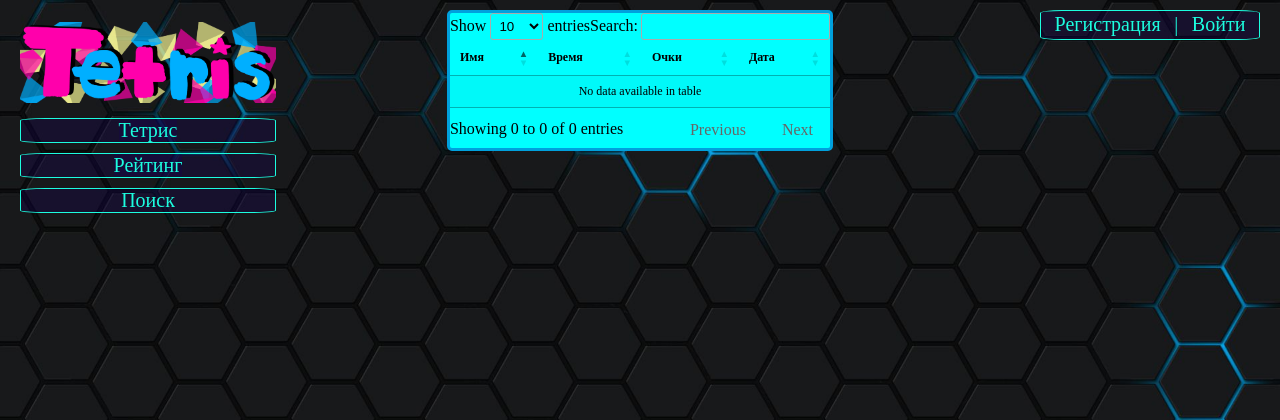
After one commit to linarus08/Tetris-JS, a Django app: template templates/game/rating.html in a window 1280 px wide. The commit adds this page. Shown: the top 420 px of the page. Run offline with Django 3.2, Linux system fonts and the light colour scheme; the template is opened without the code that fills it, so the values that code supplies are empty; some libraries are stand-ins or nearby versions.

Commit message:
16/06/2024-2

```diff
--- a/game/urls.py
+++ b/game/urls.py
@@ -1,7 +1,7 @@
 from django.urls import path, include
 
 from game import views
-from game.views import RegisterUser, LoginUser, logout_user, GameAPIView
+from game.views import RegisterUser, LoginUser, logout_user, GameAPIView, rating_page, UserProfileView
 
 urlpatterns = [
     path('', views.game_page, name='home'),
@@ -9,6 +9,7 @@ urlpatterns = [
     path('register/', RegisterUser.as_view(), name='register'),
     path('login/', LoginUser.as_view(), name='login'),
     path('logout/', logout_user, name='logout'),
+    path('rating/', rating_page, name='rating'),
     path('api/v1/gamelist/', GameAPIView.as_view()),
 
 ]
--- /dev/null
+++ b/static/game/css/rating.css
@@ -0,0 +1,16 @@
+#rating {
+    width: 400px;
+    margin: 0;
+}
+
+#box {
+    background-color: aqua;
+}
+
+th, td {
+    font-size: 12px;
+}
+
+.table-points {
+    display: none;
+}
--- a/static/game/css/style.css
+++ b/static/game/css/style.css
@@ -47,7 +47,7 @@ body {
     text-align: center;
 }
 
-#link-home {
+#link-home, #rating, #profile {
     font-size: 20px;
     color: rgb(28, 253, 223);
     margin-top: 10px;
@@ -106,11 +106,11 @@ body {
 .playing-field {
     grid-column: 2;
     grid-row: 2;
+    width: fit-content;
     height: fit-content;
     background-color: rgb(183, 255, 201);
     display: grid;
     grid-template-columns: repeat(10, 1fr);
-    width: fit-content;
 }
 
 .cell {
@@ -200,3 +200,9 @@ a {
     right: 50px;
     bottom: 100px;
 }
+
+.title-profile {
+    color: rgb(28, 253, 223);
+    font-size: 20px;
+    margin-top: 2px;
+}
--- a/static/game/js/main.js
+++ b/static/game/js/main.js
@@ -24,10 +24,10 @@ function updateTime() {
     }
     timer.setAttribute('value', `${hours.toString().padStart(2, '0')}:${minutes.toString().padStart(2, '0')}:${seconds.toString().padStart(2, '0')}`);
     timerData.setAttribute('value', `${hours.toString().padStart(2, '0')}:${minutes.toString().padStart(2, '0')}:${seconds.toString().padStart(2, '0')}`);
-    console.log(timer);
 }
 
 const pointsCell = $('body>section>div>input[type=text]:nth-child(2)')
+
 startGame.addEventListener("click", (e) => {
     // старт игры
     flag_2 = true
--- /dev/null
+++ b/static/game/js/rating.js
@@ -0,0 +1,23 @@
+
+let table = new DataTable('#myTable');
+
+
+$(document).ready(function () {
+    $('#name').click(function (e) {
+        // e.preventDefault();
+        console.log('12132');
+        $.ajax({
+            url: 'http://127.0.0.1:8000/rating/',
+            type: 'GET',
+            data: {
+                name: 'name'
+            },
+            success: function (games) {
+                for (i in games) {
+                    console.log(i.userName);
+                }
+                // window.location.reload();
+            }
+        })
+    })
+});
--- a/templates/game/index.html
+++ b/templates/game/index.html
@@ -27,11 +27,8 @@
             <img src="{% static 'game/img/logo.png' %}" alt="logo">
         </div>
         <ul class="list-menu">
-            <li><a href="{% url 'home' %}"><span id="link-home">Главная</span></a></li>
-            <li>Тетрис</li>
-            <li>Профиль</li>
-            <li>Игроки</li>
-            <li>Рейтинг</li>
+            <li><a href="{% url 'home' %}"><span id="link-home">Тетрис</span></a></li>
+            <li><a href="{% url 'rating' %}"><span id="rating">Рейтинг</span></a></li>
             <li>Поиск</li>
         </ul>
     </nav>
@@ -269,22 +266,22 @@
         <section>
             <div class="table-points">
                 <p class="result-game">Очки:</p>
-                <input type="text" value="0">
+                <input type="text" value="0" readonly>
                 <br>
                 <p class="result-game">Время:</p>
-                <input id="timer" type="text" value="00:00:00">
+                <input id="timer" type="text" value="00:00:00" readonly>
                 <br>
                 <p class="result-game">Уровень:</p>
-                <input type="text">
+                <input type="text" readonly>
             </div>
         </section>
     {% endif %}
     <script src="//ajax.googleapis.com/ajax/libs/jquery/3.5.1/jquery.min.js"></script>
-    <script type="module" src="{% static 'game/js/classFigure.js' %}"></script>
-    <script type="module" src="{% static 'game/js/tetris.js' %}"></script>
-    <script type="module" src="{% static 'game/js/main.js' %}"></script>
 
     {% block scripts %}
+        <script type="module" src="{% static 'game/js/classFigure.js' %}"></script>
+        <script type="module" src="{% static 'game/js/tetris.js' %}"></script>
+        <script type="module" src="{% static 'game/js/main.js' %}"></script>
     {% endblock scripts %}
 </body>
 </html>
--- /dev/null
+++ b/templates/game/rating.html
@@ -0,0 +1,33 @@
+{% extends "game/index.html" %}
+{% load static %}
+{% block style %}
+  <link rel="stylesheet" href="{% static 'game/css/rating.css' %}" type="text/css">
+  <link rel="stylesheet" href="//cdn.datatables.net/2.0.8/css/dataTables.dataTables.min.css" type="text/css">
+{% endblock%}
+{% block content %}
+<table id="myTable" class="display">
+    <thead>
+        <tr>
+            <th>Имя</th>
+            <th>Время</th>
+            <th>Очки</th>
+            <th>Дата</th>
+        </tr>
+    </thead>
+    <tbody>
+      {% for game in games %}
+        <tr>
+            <td>{{ game.userName }}</td>
+            <td>{{ game.time_game }}</td>
+            <td>{{ game.points_per_game }}</td>
+            <td>{{ game.game_date }}</td>
+        </tr>
+      {% endfor %}
+    </tbody>
+</table>
+{% endblock content %}
+
+{% block scripts %}
+  <script type="text/javascript" src="//cdn.datatables.net/2.0.8/js/dataTables.min.js"></script>
+  <script type="text/javascript" src="{% static 'game/js/rating.js' %}"></script>
+{% endblock scripts %}
```
Also changed, not shown: game/views.py (+24 -3 lines), static/game/js/classFigure.js (+35 -7 lines), static/game/js/stopwatch.js (deleted, +0 -38 lines), static/game/js/tetris.js (+18 -64 lines), templates/game/profile.html (added, +26 -0 lines), db.sqlite3.
